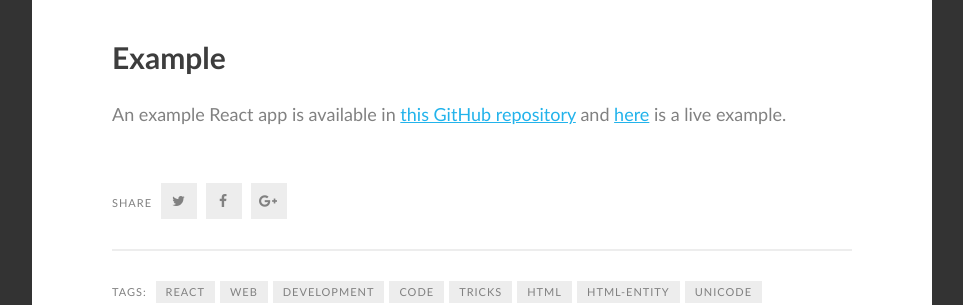
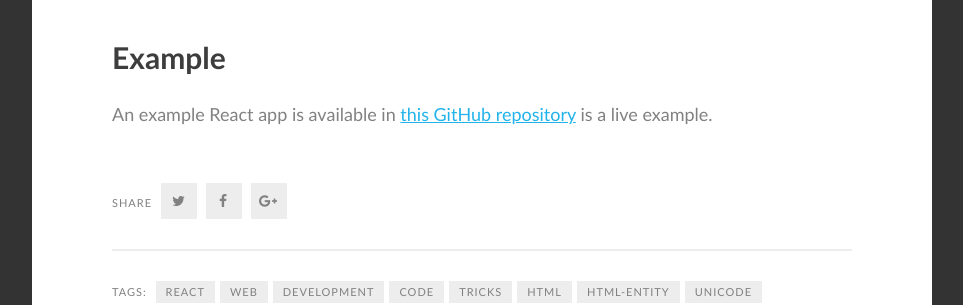
Before and after one commit to mdavid626/blog, a Jekyll site: the page built from _posts/2019-03-31-How-to-use-HTML-entities-without-dangerouslySetInnerHTML.md, in a window 1280 px wide and 900 px high, scrolled down 2034 px. Shown: the part 157-462 px from the top of the window, without its empty margins (8-971 px from the left). Built offline with Jekyll 4.4.1, drawn with Linux system fonts in a browser that asks for light colours; some web fonts are replaced; comment, search, counter and statistics services are not loaded.

Commit message:
Change link

```diff
--- a/_posts/2019-03-31-How-to-use-HTML-entities-without-dangerouslySetInnerHTML.md
+++ b/_posts/2019-03-31-How-to-use-HTML-entities-without-dangerouslySetInnerHTML.md
@@ -45,4 +45,4 @@
 The replacement could happen beforehand, on the backend as well, or just like in the code above, in the rendering function. I used the [`replace`](https://developer.mozilla.org/en-US/docs/Web/JavaScript/Reference/Global_Objects/String/replace) function in Javascript, with a regex to replace all occurences of `&middot;` with `\u0057`.
 
 ## Example
-An example React app is available in [this GitHub repository](https://blog.mdavid626.com/2019/03/31/How-to-use-HTML-entities-without-dangerouslySetInnerHTML/) and [here](https://mdavid626.github.io/react-html-entities-example/) is a live example.
+An example React app is available in [this GitHub repository](https://github.com/mdavid626/react-html-entities-example) is a live example.
```
